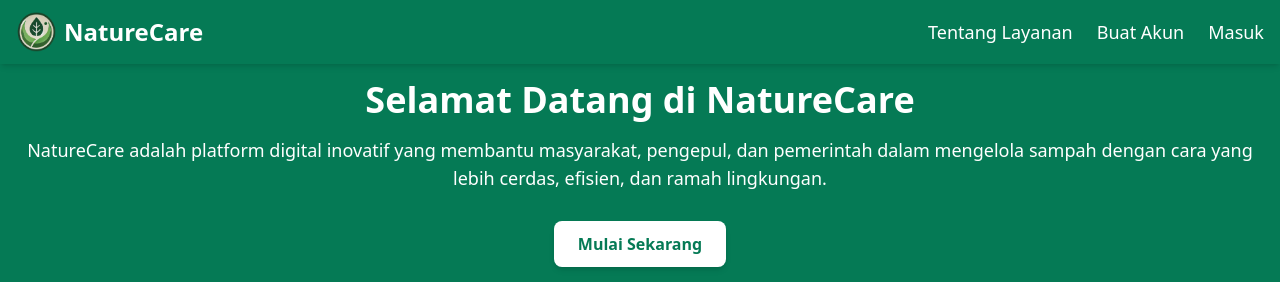
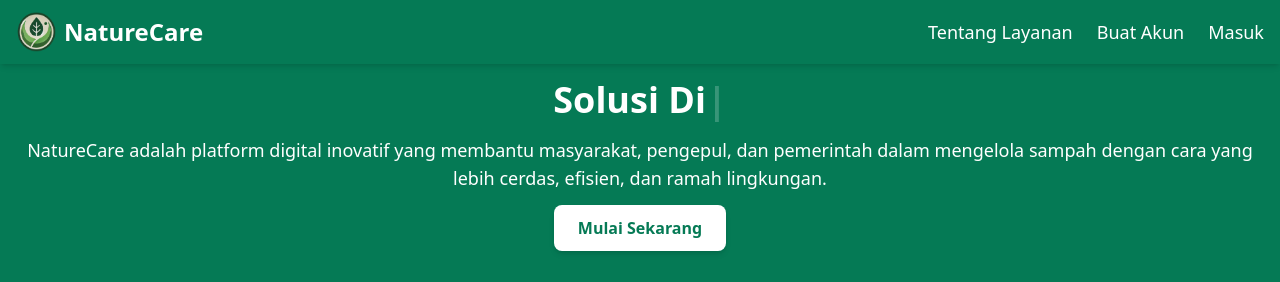
Before and after one commit to Joshtri/bank-sampah-app-client, a React (Vite) app: page / in a window 1280 px wide. Shown: the top 282 px of the page. Built offline with nearby package versions, Linux system fonts and the light colour scheme.

Commit message:
updating all

```diff
--- a/package.json
+++ b/package.json
@@ -24,7 +24,10 @@
     "react-leaflet": "^4.2.1",
     "react-router": "^7.0.1",
     "react-router-dom": "^7.0.1",
-    "rss-parser": "^3.13.0"
+    "react-typed": "^2.0.12",
+    "react-typical": "^0.1.3",
+    "rss-parser": "^3.13.0",
+    "typewriter-effect": "^2.21.0"
   },
   "devDependencies": {
     "@eslint/js": "^9.9.0",
--- a/src/components/MainContent.jsx
+++ b/src/components/MainContent.jsx
@@ -3,6 +3,9 @@ import { Link } from 'react-router-dom';
 import { FaRecycle, FaTrashAlt, FaMoneyBillWave, FaHandsHelping, FaLeaf } from 'react-icons/fa';
 import { AnimatePresence, motion } from 'framer-motion';
 import { useInView } from 'react-intersection-observer';
+import Typical from 'react-typical';
+// import { Typed } from 'react-typed'; // Coba cara ini
+import Typewriter from 'typewriter-effect';
 
 function MainContent() {
   const [showFirstParagraph, setShowFirstParagraph] = useState(true);
@@ -33,47 +36,39 @@ function MainContent() {
   return (
     <div className="bg-green-50 min-h-screen">
 {/* Hero Section */}
-      {/* Hero Section */}
 <section className="bg-green-600 text-white py-20 relative">
       <div className="container mx-auto px-4 text-center">
-          <motion.h1
-            className="text-4xl font-bold mb-4"
+        {/* Animasi Typing */}
+        {/* Animasi Typing */}
+        <motion.div
           initial={{ opacity: 0, y: -20 }}
           animate={{ opacity: 1, y: 0 }}
           transition={{ duration: 0.8 }}
         >
-            Selamat Datang di NatureCare
-          </motion.h1>
+        <h1 className="text-4xl font-bold mb-4">
+          <Typewriter
+            options={{
+              strings: ['Selamat Datang di NatureCare', 'Solusi Digital Bank Sampah Anda'],
+              autoStart: true,
+              loop: true,
+              delay: 50,
+            }}
+          />
+        </h1>
+        </motion.div>
 
-          {/* Paragraf bergantian */}
-          <div className="relative h-24">
-            <AnimatePresence>
-              {showFirstParagraph ? (
-                <motion.p
-                  key="firstParagraph"
-                  className="text-lg absolute left-0 right-0"
+        {/* Paragraf Tambahan */}
+        <motion.div
           initial={{ opacity: 0 }}
           animate={{ opacity: 1 }}
-                  exit={{ opacity: 0 }}
-                  transition={{ duration: 0.8 }}
+          transition={{ duration: 0.8, delay: 0.5 }}
         >
+          <p className="text-lg mb-6">
             NatureCare adalah platform digital inovatif yang membantu masyarakat, pengepul, dan pemerintah dalam mengelola sampah dengan cara yang lebih cerdas, efisien, dan ramah lingkungan.
-                </motion.p>
-              ) : (
-                <motion.p
-                  key="secondParagraph"
-                  className="text-lg absolute left-0 right-0"
-                  initial={{ opacity: 0 }}
-                  animate={{ opacity: 1 }}
-                  exit={{ opacity: 0 }}
-                  transition={{ duration: 0.8 }}
-                >
-                  Kami percaya bahwa sampah bukanlah masalah, melainkan peluang. Dengan NatureCare, Anda dapat berkontribusi dalam menciptakan lingkungan yang lebih bersih, mendukung keberlanjutan, dan mendapatkan manfaat ekonomi dari pengelolaan sampah yang lebih terorganisir.
-                </motion.p>
-              )}
-            </AnimatePresence>
-          </div>
+          </p>
+        </motion.div>
 
+        {/* Tombol CTA */}
         <motion.div
           initial={{ opacity: 0, scale: 0.9 }}
           animate={{ opacity: 1, scale: 1 }}
```
Also changed, not shown: 1 other file (tests, documents, lock files or other folders). Lines whose indentation alone changed are shown as unchanged.
